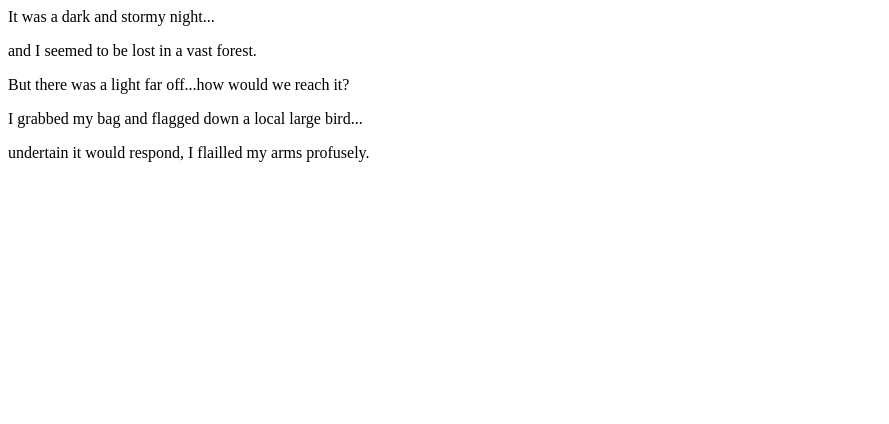
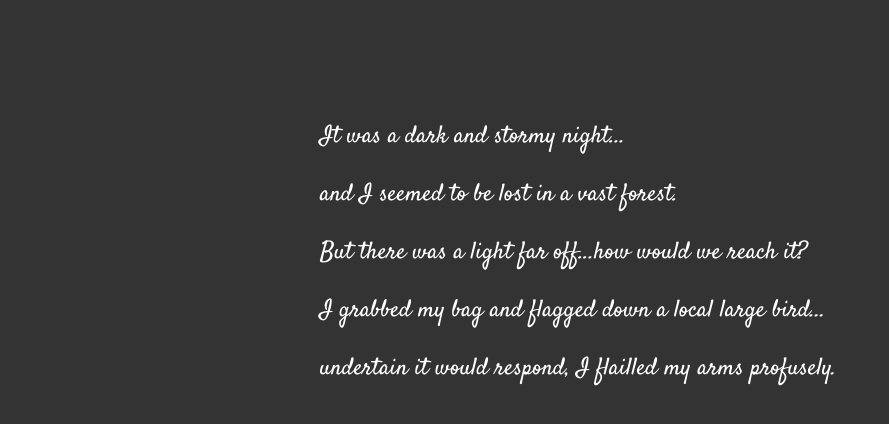
Before and after one commit to tlarhein/fireside-story, a plain HTML site: page index.html in a window 1280 px wide. Shown: the whole page, without its empty margins (0-889 px from the left). Drawn offline with Linux system fonts and the light colour scheme.

Commit message:
new styles

```diff
--- a/index.html
+++ b/index.html
@@ -1,5 +1,6 @@
 <html>
   <head><link rel="stylesheet" type="text/css" href="style.css"></head>
+  <link href="https://fonts.googleapis.com/css?family=Satisfy" rel="stylesheet">
   <body>
     <p>It was a dark and stormy night...</p>
     <p>and I seemed to be lost in a vast forest.</p>
--- a/style.css
+++ b/style.css
@@ -0,0 +1,7 @@
+body {
+        color: white;
+        background-color: #333;
+        font-size: 150%;
+        font-family: 'Satisfy', cursive;
+        margin: 5em 25%
+  }
```
